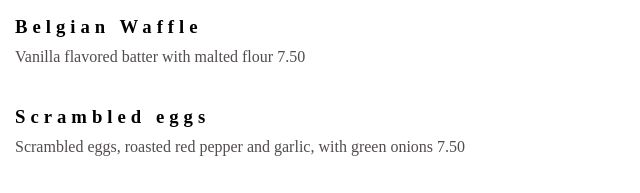
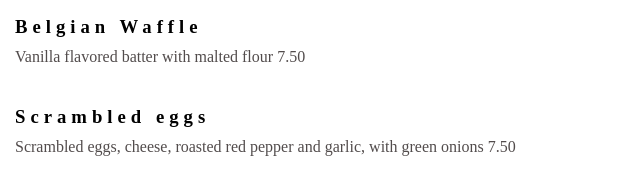
Before and after one commit to nachayj/restaurant-app, a website: page index.html in a window 1280 px wide. Shown: the part 2120-2313 px from the top of the page, 75-715 px from the left. Drawn offline with Linux system fonts and the light colour scheme.

Commit message:
Update index.html

```diff
--- a/index.html
+++ b/index.html
@@ -85,7 +85,7 @@
                     Scrambled eggs
                 </h3>
                 <p class="menu-des">
-                    Scrambled eggs, roasted red pepper and garlic, with green onions 7.50
+                    Scrambled eggs, cheese, roasted red pepper and garlic, with green onions 7.50
                 </p>
             </div>
             <div class="menu-items">
```
